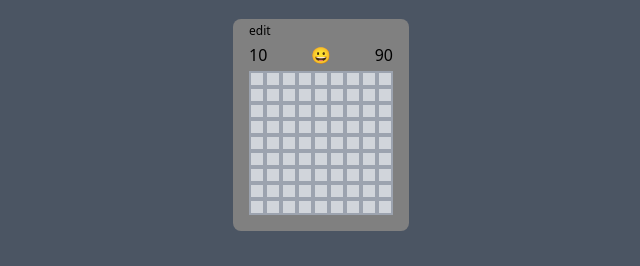
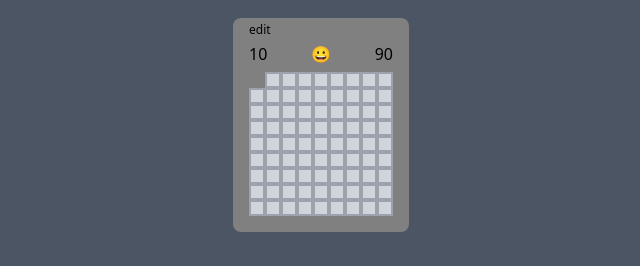
Before and after one commit to caseBread/minesweeper_clone, a React (Create React App) app: page / in a window 1280 px wide. Both pictures are taken after a click on the button 576 px from the left and 354 px from the top of the page. Shown: the part 275-541 px from the top of the page, without its empty margins (319-959 px from the left). Built offline with nearby package versions, Linux system fonts and the light colour scheme; the HTML template or start-up script is replaced by a standard one.

Commit message:
feat : 블럭 클릭 시 삭제 기능 추가

```diff
--- a/src/components/Block/index.tsx
+++ b/src/components/Block/index.tsx
@@ -1,15 +1,33 @@
-import { useMemo } from 'react';
+import React, { useCallback, useMemo } from 'react';
+import { activeBlock } from '../../redux/game/slice';
+import { useAppDispatch, useAppSelector } from '../../redux/hooks';
+import { RootState } from '../../redux/store';
+import { getBlockState } from '../../utils/block';
+import { BLOCK_FLAG } from '../../utils/constants';
 import { IBlock } from './type';
 import BlockView from './view';
 
-const Block = ({ x, y }: IBlock) => {
-  const PBlockView = useMemo(() => {
+const Block = ({ index }: IBlock) => {
+  const dispatch = useAppDispatch();
+  // TODO : select함수 활용하기
+  const blockFlag = useAppSelector((state: RootState) => state.game.board[index]);
+
+  const handleBlockClick = useCallback(
+    (e: React.MouseEvent<HTMLButtonElement>) => {
+      dispatch(activeBlock({ index }));
+    },
+    [dispatch, index]
+  );
+
+  const BlockViewProps = useMemo(() => {
     return {
-      blockState: 'bomb',
+      state: getBlockState(blockFlag),
+      isOpened: blockFlag !== BLOCK_FLAG.NORMAL,
+      handleBlockClick: handleBlockClick,
     };
-  }, []);
+  }, [blockFlag, handleBlockClick]);
 
-  return <BlockView {...PBlockView} />;
+  return <BlockView {...BlockViewProps} />;
 };
 
 export default Block;
--- a/src/components/Block/view.tsx
+++ b/src/components/Block/view.tsx
@@ -1,7 +1,30 @@
+import styled from 'styled-components';
 import { IBlockView } from './type';
 
-const BlockView = ({ blockState }: IBlockView) => {
-  return <button type="button" className="border-2 border-gray-400 bg-gray-300 w-4 h-4 m-0 p-0"></button>;
+const Button = styled.button`
+  width: 1rem;
+  height: 1rem;
+  margin: 0;
+  padding: 0;
+`;
+
+const ClosedButton = styled(Button)`
+  background-color: rgb(209, 213, 219);
+  border-color: rgb(156, 163, 175);
+  border-width: 2px;
+`;
+const OpenedButton = styled(Button)``;
+
+const BlockView = ({ state, isOpened, handleBlockClick }: IBlockView) => {
+  return (
+    <>
+      {isOpened ? (
+        <OpenedButton type="button">{state}</OpenedButton>
+      ) : (
+        <ClosedButton type="button" onClick={handleBlockClick}></ClosedButton>
+      )}
+    </>
+  );
 };
 
 export default BlockView;
--- a/src/components/Board/index.tsx
+++ b/src/components/Board/index.tsx
@@ -1,7 +1,19 @@
+import { useMemo } from 'react';
+import { selectHeight, selectWidth } from '../../redux/game/slice';
+import { useAppSelector } from '../../redux/hooks';
 import BoardView from './view';
 
 const Board = () => {
-  return <BoardView width={9} height={9} />;
+  const width = useAppSelector(selectWidth);
+  const height = useAppSelector(selectHeight);
+  const BoardViewProps = useMemo(() => {
+    return {
+      width: width,
+      height: height,
+    };
+  }, [height, width]);
+
+  return <BoardView {...BoardViewProps} />;
 };
 
 export default Board;
--- a/src/components/Board/view.tsx
+++ b/src/components/Board/view.tsx
@@ -1,19 +1,22 @@
-import { useMemo } from 'react';
-import { createArray } from '../../utils/array';
-import { getBoardSize } from '../../utils/boardSize';
+import styled from 'styled-components';
+import { selectBoard } from '../../redux/game/slice';
+import { useAppSelector } from '../../redux/hooks';
 import Block from '../Block';
 import { IBoardView } from './type';
 
+const Wrapper = styled.div<{ width: number }>`
+  width: ${(props) => `${props.width}rem`};
+`;
+
 const BoardView = ({ width, height }: IBoardView) => {
-  const boardArray = useMemo(() => createArray(width, height, null), [height, width]);
-  const boardSize = useMemo(() => getBoardSize(width, 4), [width]);
+  const board = useAppSelector(selectBoard);
+
   return (
-    <div className={`${boardSize}`}>
-      {boardArray.map((_, i) => {
-        const [x, y] = [i % width, Math.floor(i / width)];
-        return <Block key={x * y + x} x={x} y={y} />;
+    <Wrapper width={width}>
+      {board.map((_, i) => {
+        return <Block key={i} index={i} />;
       })}
-    </div>
+    </Wrapper>
   );
 };
 export default BoardView;
--- a/src/redux/game/slice.ts
+++ b/src/redux/game/slice.ts
@@ -2,6 +2,7 @@ import { createSlice } from '@reduxjs/toolkit';
 import { createArray } from '../../utils/array';
 import { BLOCK_FLAG, GAME_FLAG } from '../../utils/constants';
 import { plantMine, searchNearbyMine } from '../../utils/logic';
+import { RootState } from '../store';
 import { initialState } from './state';
 
 const gameSlice = createSlice({
@@ -36,8 +37,10 @@ const gameSlice = createSlice({
 
       const { index } = action.payload;
       const block = state.board[index];
+
       switch (block) {
         // 한 칸의 근처지뢰개수 계산
+
         case BLOCK_FLAG.NORMAL:
           state.board[index] = searchNearbyMine(state.board, index, state.width);
           state.normalCount--;
@@ -58,4 +61,13 @@ const gameSlice = createSlice({
   },
 });
 
+export const { configuration, resetBoard, activeBlock } = gameSlice.actions;
+
+export const selectWidth = (state: RootState) => state.game.width;
+export const selectHeight = (state: RootState) => state.game.height;
+export const selectBoard = (state: RootState) => state.game.board;
+export const selectMineCount = (state: RootState) => state.game.mineCount;
+export const selectNormalCount = (state: RootState) => state.game.normalCount;
+export const selectGameState = (state: RootState) => state.game.gameState;
+
 export default gameSlice;
--- a/src/redux/game/state.ts
+++ b/src/redux/game/state.ts
@@ -6,6 +6,7 @@ import {
   DEFAULT_MINE_COUNT,
   GAME_FLAG,
 } from '../../utils/constants';
+import { RootState } from '../store';
 
 export interface IinitialState {
   width: number; // 환경설정 시 변경
@@ -24,3 +25,10 @@ export const initialState: IinitialState = {
   normalCount: DEFAULT_BOARD_WIDTH * DEFAULT_BOARD_HEIGHT - DEFAULT_MINE_COUNT,
   gameState: GAME_FLAG.READY,
 };
+
+export const selectWidth = (state: RootState) => state.game.width;
+export const selectHeight = (state: RootState) => state.game.height;
+export const selectBoard = (state: RootState) => state.game.board;
+export const selectMineCount = (state: RootState) => state.game.mineCount;
+export const selectNormalCount = (state: RootState) => state.game.normalCount;
+export const selectGameState = (state: RootState) => state.game.gameState;
--- /dev/null
+++ b/src/utils/block.ts
@@ -0,0 +1,24 @@
+export const getBlockState = (blockFlag: number): string | null => {
+  switch (blockFlag) {
+    case 8:
+    case 7:
+    case 6:
+    case 5:
+    case 4:
+    case 3:
+    case 2:
+    case 1:
+      return String(blockFlag);
+    case 0:
+    case -1:
+    case -2:
+    case -3:
+    case -4:
+    case -5:
+      return null;
+    case -6:
+      return '💣';
+    default:
+      throw new Error(`정의되지 않은 block flag 입니다. : ${blockFlag}`);
+  }
+};
--- a/src/utils/boardSize.ts
+++ b/src/utils/boardSize.ts
@@ -1,3 +1,3 @@
-export const getBoardSize = (boardWidth: number, blockSize: number): string => {
+export const getWidthSize = (boardWidth: number, blockSize: number): string => {
   return `w-${boardWidth * blockSize}`;
 };
```
Also changed, not shown: src/components/Block/type.ts (+6 -3 lines).
